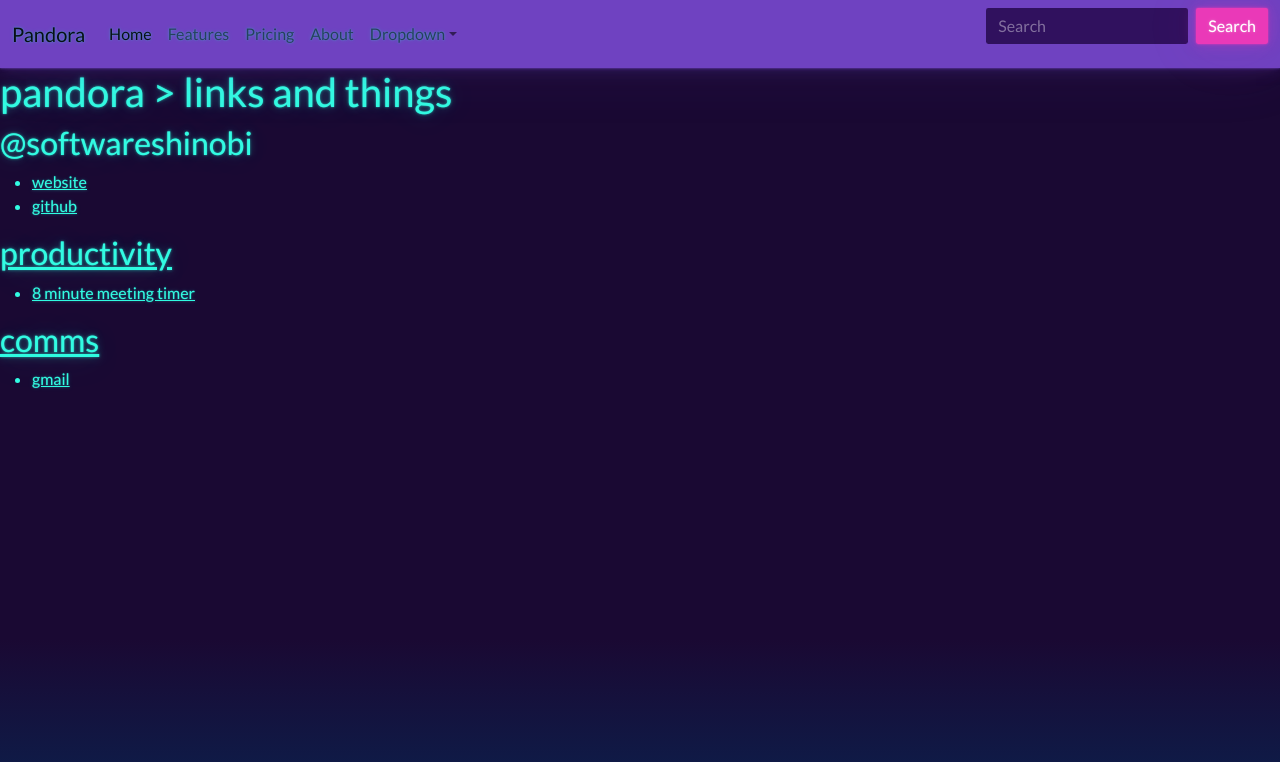
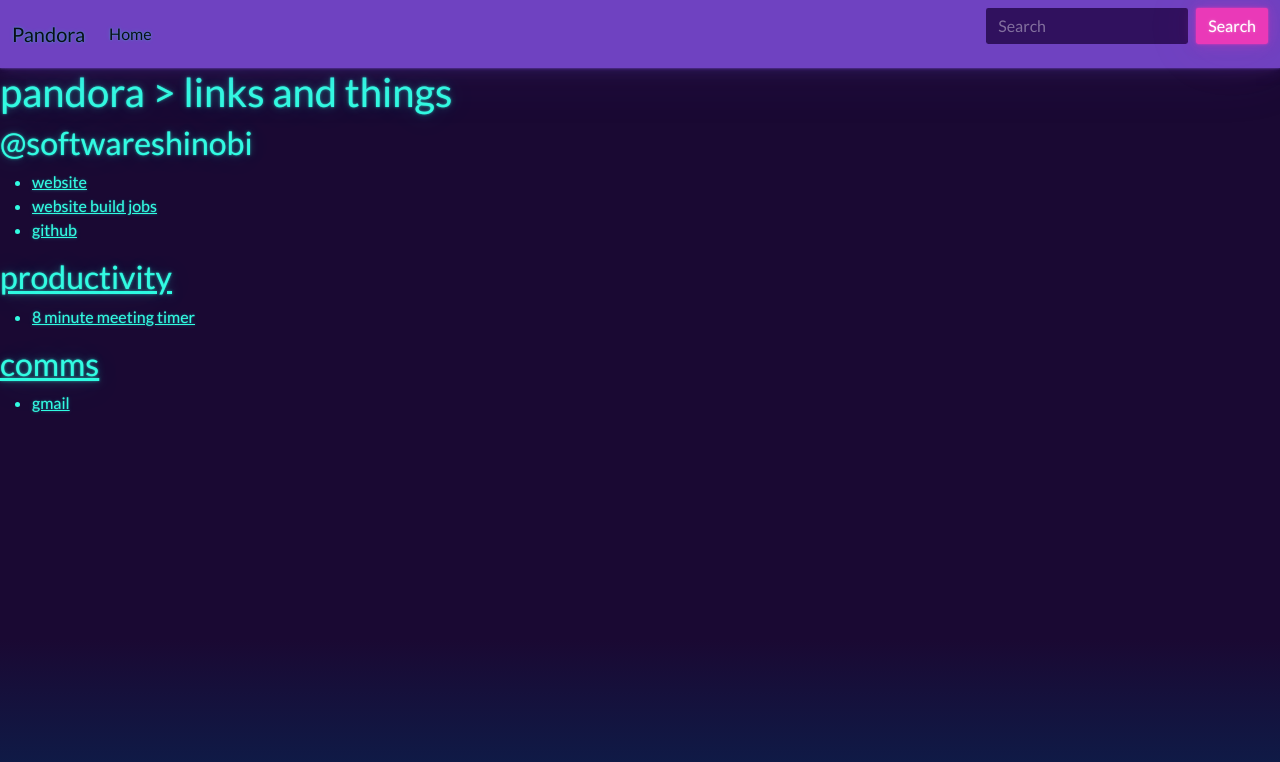
Before and after one commit to softwareshinobi/embaNET-intranet-portal, a plain HTML site: page index.html in a window 1280 px wide. Drawn offline with nearby package versions, Linux system fonts and the light colour scheme.

Commit message:
automated terminal push

```diff
--- a/index.html
+++ b/index.html
@@ -20,25 +20,8 @@ Pandora
             <span class="visually-hidden">(current)</span>
           </a>
         </li>
-        <li class="nav-item">
-          <a class="nav-link" href="#">Features</a>
-        </li>
-        <li class="nav-item">
-          <a class="nav-link" href="#">Pricing</a>
-        </li>
-        <li class="nav-item">
-          <a class="nav-link" href="#">About</a>
-        </li>
-        <li class="nav-item dropdown">
-          <a class="nav-link dropdown-toggle" data-bs-toggle="dropdown" href="#" role="button" aria-haspopup="true" aria-expanded="false">Dropdown</a>
-          <div class="dropdown-menu">
-            <a class="dropdown-item" href="#">Action</a>
-            <a class="dropdown-item" href="#">Another action</a>
-            <a class="dropdown-item" href="#">Something else here</a>
-            <div class="dropdown-divider"></div>
-            <a class="dropdown-item" href="#">Separated link</a>
-          </div>
-        </li>
+
+
       </ul>
       <form class="d-flex">
         <input class="form-control me-sm-2" type="search" placeholder="Search">
@@ -64,6 +47,15 @@ pandora > links and things
 <a href="https://softwareshinobi.digital" target="_blank">
 
 website
+
+</li>
+
+
+<li>
+
+<a href="https://github.com/softwareshinobi/softwareshinobi.digital/actions" target="_blank">
+
+website build jobs
 
 </li>
 
```
